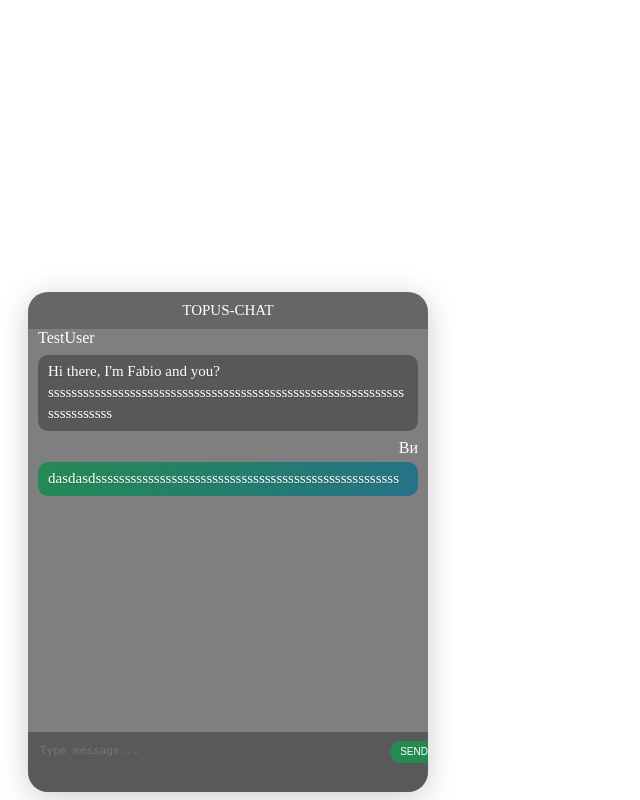
After one commit to ZHMESHNECK/TOPUS-chat, a FastAPI app: template TASKER/templates/public_chat.html in a window 1280 px wide. The commit adds this page. Shown: the whole page, without its empty margins (0-640 px from the left). Run offline with FastAPI, Linux system fonts and the light colour scheme; the template is opened without the code that fills it, so the values that code supplies are empty.

Commit message:
Version 0.0.7

```diff
--- a/TASKER/core/utils.py
+++ b/TASKER/core/utils.py
@@ -5,9 +5,8 @@ from typing import List
 # Поля які потрібно повернути
 fields = ['id', 'username', 'online', 'last_seen']
 
+
 # search
-
-
 def get_list_user(result_user: List[UserDB], token: UserFToken):
     list_user = []
     for user in result_user:
--- /dev/null
+++ b/TASKER/static/css/public_chat.css
@@ -0,0 +1,302 @@
+
+
+.head_pub {
+    color: white
+}
+
+/*-------------------- public_chat --------------------*/
+.public_chat {
+    display: flex;
+    position: sticky;
+    top: 50%;
+    width: 400px;
+    min-width: 300px;
+    height: 550px;
+    max-height: 500px;
+    z-index: 2;
+    bottom: 0;
+    overflow: hidden;
+    box-shadow: 0 5px 30px rgba(0, 0, 0, .2);
+    background: rgba(0, 0, 0, .5);
+    border-radius: 20px;
+    justify-content: space-between;
+    flex-direction: column;
+    margin: 95px auto auto 20px;
+}
+/*-------------------- public_chat Title --------------------*/
+.public_chat-title {
+    background: rgba(0, 0, 0, 0.2);
+    color: #fff;
+    padding: 10px 10px 10px 10px;
+    display: flex;
+}
+
+.h1_title {
+    display: block;
+    margin: auto;
+}
+.public_chat-title h1 {
+    font-weight: normal;
+    font-size: 15px;
+    margin: 0;
+    padding: 0;
+}
+.public_chat-title .avatar {
+    position: absolute;
+    z-index: 1;
+    top: 8px;
+    left: 9px;
+    border-radius: 30px;
+    width: 30px;
+    height: 30px;
+    overflow: hidden;
+    margin: 0;
+    padding: 0;
+    border: 2px solid rgba(255, 255, 255, 0.24);
+}
+.public_public_chat-title .avatar img {
+    width: 100%;
+    height: auto;
+}
+/*-------------------- pub_messages --------------------*/
+.pub_messages {
+    flex: 1 1 auto;
+    color: rgba(255, 255, 255, .5);
+    overflow: hidden;
+    position: relative;
+    width: 100%;
+}
+.pub_msg {
+    display: block;
+    height: auto;
+}
+.pub_msg_self {
+    display: block;
+    height: auto
+}
+.pub_messages .pub_messages-content {
+    position: absolute;
+    top: 0;
+    left: 0;
+    height: 101%;
+    width: 100%;
+}
+.pub_messages .message {
+    position: relative;
+    clear: both;
+    /* float: left; */
+    padding: 6px 10px 7px;
+    border-radius: 10px 10px 10px 10px;
+    background: rgba(0, 0, 0, .3);
+    margin: 8px 0;
+    font-size: 15px;
+    line-height: 1.4;
+    text-shadow: 0 1px 1px rgba(0, 0, 0, .2);
+    max-width: 400px;
+    word-wrap: break-word;
+    min-width: 50px
+}
+.pub_messages .message .timestamp {
+    position: absolute;
+    bottom: -15px;
+    font-size: 9px;
+    color: rgba(255, 255, 255, .3);
+}
+.pub_messages .message::before {
+    content: '';
+    position: absolute;
+    bottom: -6px;
+    border-top: 6px solid rgba(0, 0, 0, .3);
+    left: 0;
+}
+
+.pub_messages .message.message-personal {
+    position: relative;
+    clear: both;
+    color: #fff;
+    /* text-align: right; */
+    background: linear-gradient(120deg, #248a52, #257287);
+    border-radius: 10px 10px 10px 10px;
+    max-width: 380px;
+    word-wrap: break-word;
+    min-width: 50px;
+}
+.pub_messages .message.message-personal::before {
+    left: auto;
+    right: 0;
+    bottom: -4px;
+}
+
+.pub_messages .message.new {
+    transform: scale(0);
+    transform-origin: 0 0;
+    animation: bounce 500ms linear both;
+    color: white
+}
+.pub_messages .message.loading::before {
+    position: absolute;
+    top: 50%;
+    left: 50%;
+    transform: translate(-50%, -50%);
+    content: '';
+    display: block;
+    width: 3px;
+    height: 3px;
+    border-radius: 50%;
+    background: rgba(255, 255, 255, .5);
+    z-index: 2;
+    margin-top: 4px;
+    animation: ball 0.45s cubic-bezier(0, 0, 0.15, 1) alternate infinite;
+    border: none;
+    animation-delay: 0.15s;
+}
+.pub_messages .message.loading span {
+    display: block;
+    font-size: 0;
+    width: 20px;
+    height: 10px;
+    position: relative;
+}
+.pub_messages .message.loading span::before {
+    position: absolute;
+    top: 50%;
+    left: 50%;
+    transform: translate(-50%, -50%);
+    content: '';
+    display: block;
+    width: 3px;
+    height: 3px;
+    border-radius: 50%;
+    background: rgba(255, 255, 255, .5);
+    z-index: 2;
+    margin-top: 4px;
+    animation: ball 0.45s cubic-bezier(0, 0, 0.15, 1) alternate infinite;
+    margin-left: -7px;
+}
+.pub_messages .message.loading span::after {
+    position: absolute;
+    top: 50%;
+    left: 50%;
+    transform: translate(-50%, -50%);
+    content: '';
+    display: block;
+    width: 3px;
+    height: 3px;
+    border-radius: 50%;
+    background: rgba(255, 255, 255, .5);
+    z-index: 2;
+    margin-top: 4px;
+    animation: ball 0.45s cubic-bezier(0, 0, 0.15, 1) alternate infinite;
+    margin-left: 7px;
+    animation-delay: 0.3s;
+}
+/*-------------------- Message Box --------------------*/
+.message-box {
+    flex: 0 1 40px;
+    width: 100%;
+    background: rgba(0, 0, 0, 0.3);
+    padding: 10px;
+    position: relative;
+}
+.message-box .message-input {
+    background: none;
+    border: none;
+    outline: none !important;
+    resize: none;
+    color: rgba(255, 255, 255, .7);
+    font-size: 11px;
+    height: 17px;
+    margin: 0;
+    padding-right: 20px;
+    width: 265px;
+}
+.message-box textarea:focus:-webkit-placeholder {
+    color: transparent;
+}
+.message-box .message-submit {
+    position: absolute;
+    z-index: 1;
+    top: 9px;
+    right: 10px;
+    color: #fff;
+    border: none;
+    background: #248a52;
+    font-size: 10px;
+    text-transform: uppercase;
+    line-height: 1;
+    padding: 6px 10px;
+    border-radius: 10px;
+    outline: none !important;
+    transition: background 0.2s ease;
+}
+.message-box .message-submit:hover {
+    background: #1d7745;
+}
+/*-------------------- Custom Srollbar --------------------*/
+.mCSB_scrollTools {
+    margin: 1px -3px 1px 0;
+    opacity: 0;
+}
+.mCSB_inside > .mCSB_container {
+    margin-right: 0px;
+    padding: 0 10px;
+}
+.mCSB_scrollTools .mCSB_dragger .mCSB_dragger_bar {
+    background-color: rgba(0, 0, 0, 0.5) !important;
+}
+/*-------------------- Bounce --------------------*/
+@keyframes bounce {
+    0% {
+        transform: matrix3d(0, 0, 0, 0, 0, 0, 0, 0, 0, 0, 1, 0, 0, 0, 0, 1);
+   }
+    4.7% {
+        transform: matrix3d(0.45, 0, 0, 0, 0, 0.45, 0, 0, 0, 0, 1, 0, 0, 0, 0, 1);
+   }
+    9.41% {
+        transform: matrix3d(0.883, 0, 0, 0, 0, 0.883, 0, 0, 0, 0, 1, 0, 0, 0, 0, 1);
+   }
+    14.11% {
+        transform: matrix3d(1.141, 0, 0, 0, 0, 1.141, 0, 0, 0, 0, 1, 0, 0, 0, 0, 1);
+   }
+    18.72% {
+        transform: matrix3d(1.212, 0, 0, 0, 0, 1.212, 0, 0, 0, 0, 1, 0, 0, 0, 0, 1);
+   }
+    24.32% {
+        transform: matrix3d(1.151, 0, 0, 0, 0, 1.151, 0, 0, 0, 0, 1, 0, 0, 0, 0, 1);
+   }
+    29.93% {
+        transform: matrix3d(1.048, 0, 0, 0, 0, 1.048, 0, 0, 0, 0, 1, 0, 0, 0, 0, 1);
+   }
+    35.54% {
+        transform: matrix3d(0.979, 0, 0, 0, 0, 0.979, 0, 0, 0, 0, 1, 0, 0, 0, 0, 1);
+   }
+    41.04% {
+        transform: matrix3d(0.961, 0, 0, 0, 0, 0.961, 0, 0, 0, 0, 1, 0, 0, 0, 0, 1);
+   }
+    52.15% {
+        transform: matrix3d(0.991, 0, 0, 0, 0, 0.991, 0, 0, 0, 0, 1, 0, 0, 0, 0, 1);
+   }
+    63.26% {
+        transform: matrix3d(1.007, 0, 0, 0, 0, 1.007, 0, 0, 0, 0, 1, 0, 0, 0, 0, 1);
+   }
+    85.49% {
+        transform: matrix3d(0.999, 0, 0, 0, 0, 0.999, 0, 0, 0, 0, 1, 0, 0, 0, 0, 1);
+   }
+    100% {
+        transform: matrix3d(1, 0, 0, 0, 0, 1, 0, 0, 0, 0, 1, 0, 0, 0, 0, 1);
+   }
+}
+@keyframes ball {
+    from {
+        transform: translateY(0) scaleY(0.8);
+   }
+    to {
+        transform: translateY(-10px);
+   }
+}
+
+
+.pub_msg_self .head_pub {
+    float: right;
+    margin-bottom: 5px;
+}
--- a/TASKER/static/js/login_reg.js
+++ b/TASKER/static/js/login_reg.js
@@ -23,9 +23,9 @@ formlogin.addEventListener('submit', (e) => {
 
         } else {
             let response = JSON.parse(xhr.responseText);
-            if (response.detail) {
+            if (response) {
                 document.getElementById('signInError').style.display = "block";
-                document.getElementById('signInError').textContent = response.detail;
+                document.getElementById('signInError').textContent = response;
             } else {
                 document.getElementById('signInError').style.display = "none";
             }
--- /dev/null
+++ b/TASKER/templates/public_chat.html
@@ -0,0 +1,38 @@
+{% block head %}
+<link rel="stylesheet" href="/TASKER/static/css/public_chat.css">
+{% endblock %}
+
+
+<div class="public_chat">
+    <div class="public_chat-title">
+        <div class="h1_title">
+            <h1>TOPUS-CHAT</h1>
+        </div>
+    </div>
+    <div class="pub_messages">
+        <div class="pub_messages-content mCustomScrollbar _mCS_1 mCS_no_scrollbar">
+            <div id="mCSB_1" class="mCustomScrollBox mCS-light mCSB_vertical mCSB_inside" style="max-height: none;"
+                tabindex="0">
+                <div id="mCSB_1_container" class="mCSB_container mCS_y_hidden mCS_no_scrollbar_y"
+                    style="position:relative; top:0; left:0;" dir="ltr">
+                    <div class="pub_msg">
+                        <div class="head_pub">TestUser</div>
+                        <div class="message new">
+                            Hi there, I'm Fabio and
+                            you?ssssssssssssssssssssssssssssssssssssssssssssssssssssssssssssssssssssssss
+                        </div>
+                    </div>
+                    <div class="pub_msg_self">
+                        <div class="head_pub">Ви</div>
+                        <div class="message message-personal new">
+                            dasdasdssssssssssssssssssssssssssssssssssssssssssssssssssss</div>
+                    </div>
+                </div>
+            </div>
+        </div>
+    </div>
+    <div class="message-box">
+        <textarea type="text" class="message-input" placeholder="Type message..."></textarea>
+        <button type="submit" class="message-submit">Send</button>
+    </div>
+</div>
```
Also changed, not shown: TASKER/api/routes/chat.py (+20 -13 lines), TASKER/db/chat_db.py (+15 -0 lines), TASKER/static/css/main_chat.css (renamed from TASKER/static/css/chat.css, +8 -1 lines), TASKER/static/js/chat.js (+142 -92 lines), TASKER/templates/main.html (+16 -20 lines), README.md.
